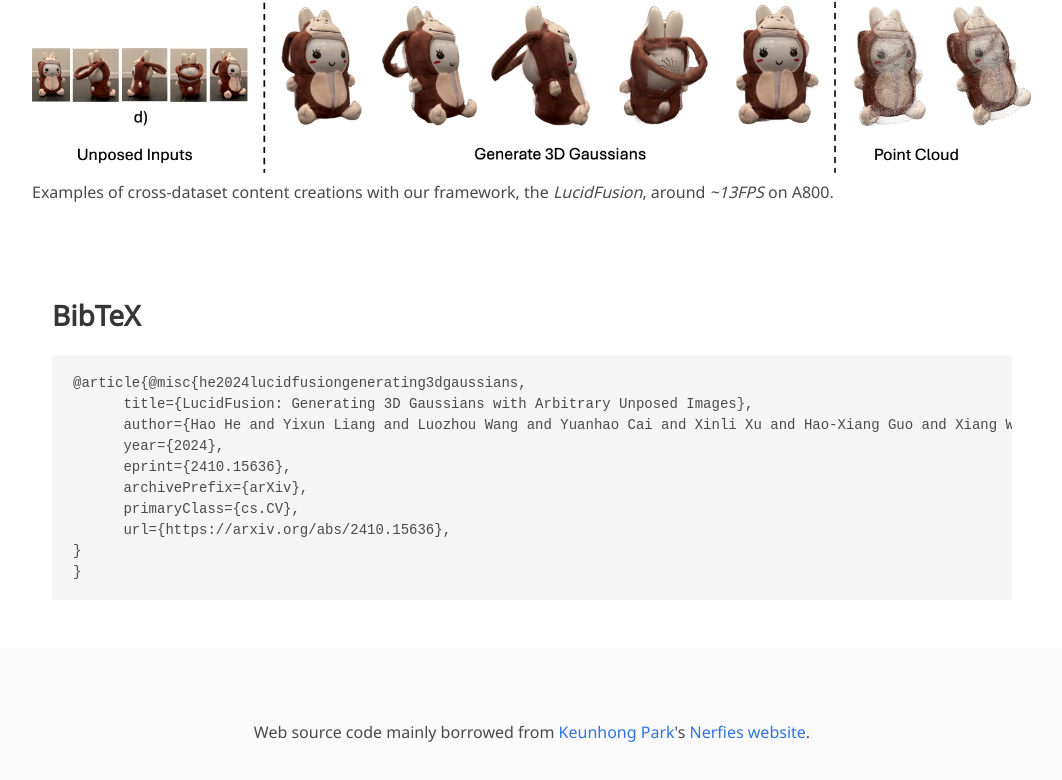
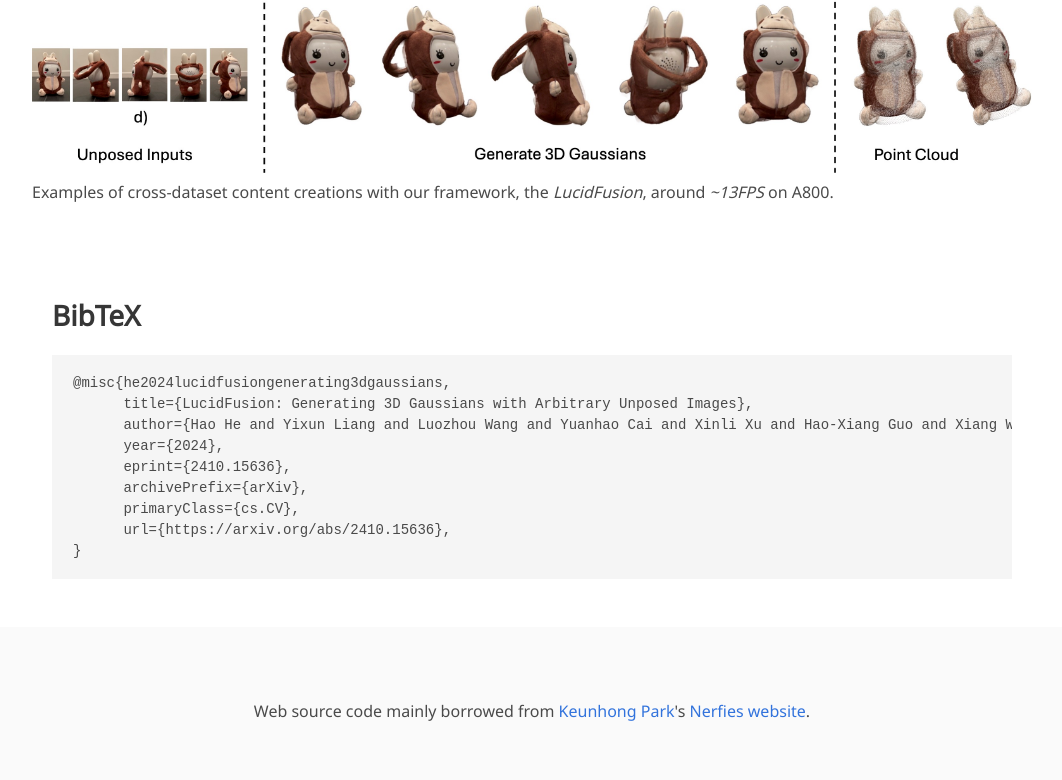
Before and after one commit to heye0507/LucidFusion_page, a plain HTML site: page index.html in a window 1280 px wide. Shown: the part 2747-3527 px from the top of the page, without its empty margins (108-1170 px from the left). Drawn offline with nearby package versions, Linux system fonts and the light colour scheme; some icons are missing; a web font is replaced by a local one.

Commit message:
Update index.html

```diff
--- a/index.html
+++ b/index.html
@@ -212,7 +212,7 @@
 <section class="section" id="BibTeX">
   <div class="container is-max-desktop content">
     <h2 class="title">BibTeX</h2>
-    <pre><code>@article{@misc{he2024lucidfusiongenerating3dgaussians,
+    <pre><code>@misc{he2024lucidfusiongenerating3dgaussians,
       title={LucidFusion: Generating 3D Gaussians with Arbitrary Unposed Images},
       author={Hao He and Yixun Liang and Luozhou Wang and Yuanhao Cai and Xinli Xu and Hao-Xiang Guo and Xiang Wen and Yingcong Chen},
       year={2024},
@@ -220,7 +220,6 @@
       archivePrefix={arXiv},
       primaryClass={cs.CV},
       url={https://arxiv.org/abs/2410.15636},
-}
 }</code></pre>
   </div>
 </section>
```
